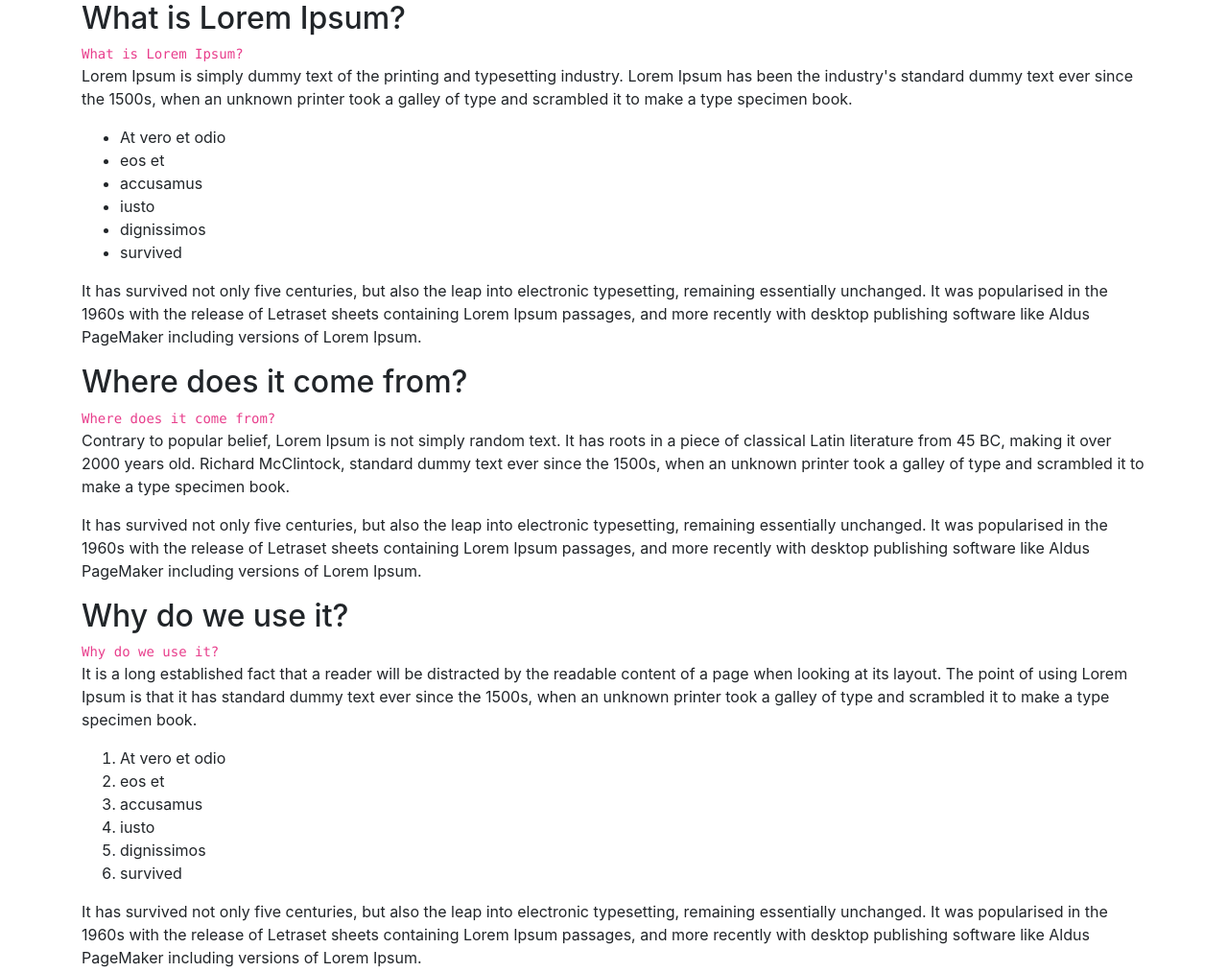
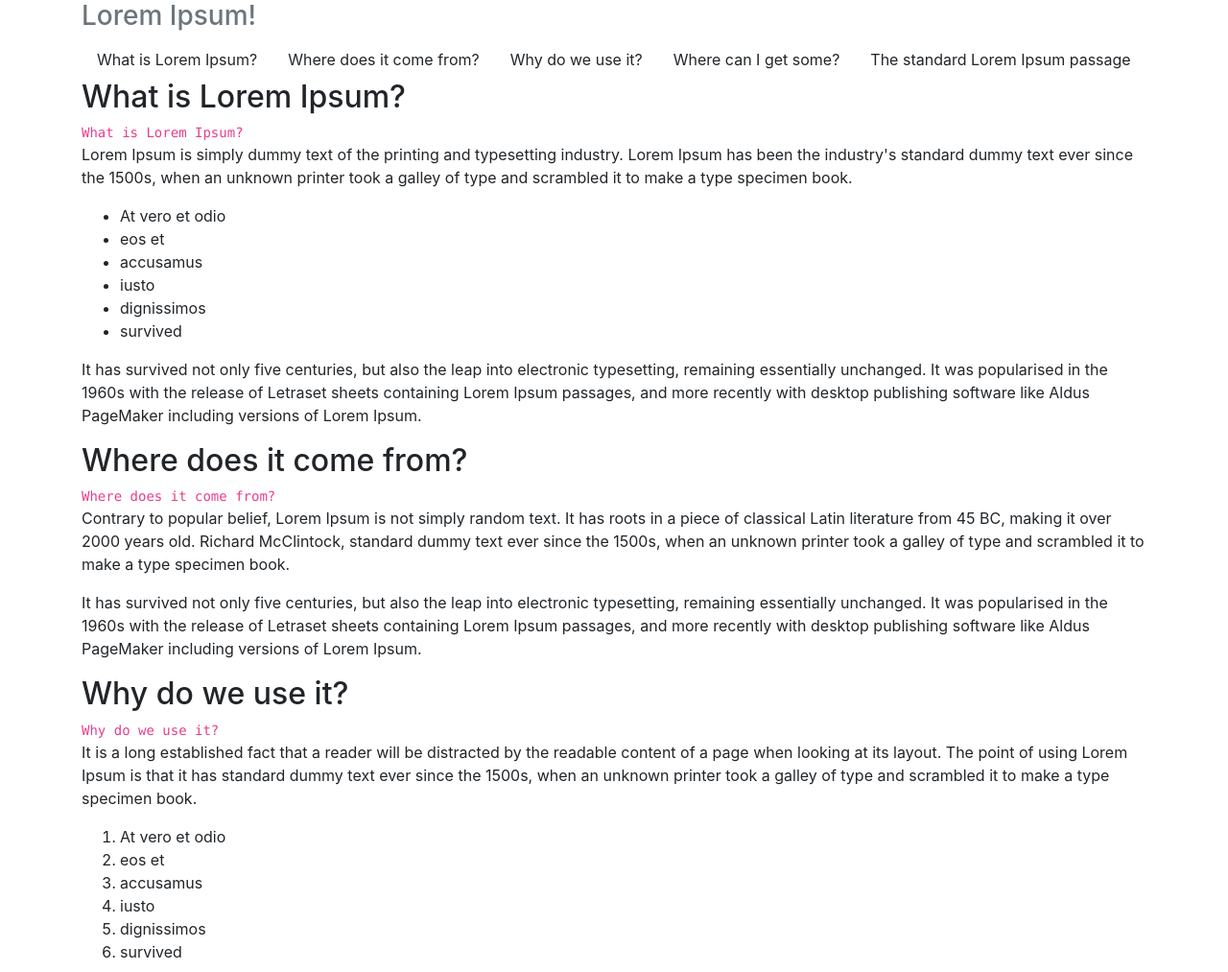
Before and after one commit to guillainbisimwa/TadeuAndGuillainHTML, a plain HTML site: page index.html in a window 1280 px wide. Shown: the top 1013 px of the page at 96% size. Drawn offline with nearby package versions, Linux system fonts and the light colour scheme.

Commit message:
Steps 9 and 10

```diff
--- a/index.html
+++ b/index.html
@@ -7,7 +7,24 @@
         <main id="main-doc" class="container">
             <div>
                 <nav id="navbar">
-
+                    <header class="h3 text-secondary">Lorem Ipsum!</header>
+                    <ul class="nav">
+                        <li class="nav-item">
+                            <a class="nav-link">What is Lorem Ipsum?</a>
+                        </li>
+                        <li class="nav-item">
+                            <a class="nav-link">Where does it come from?</a>
+                        </li>
+                        <li class="nav-item">
+                            <a class="nav-link">Why do we use it?</a>
+                        </li>
+                        <li class="nav-item">
+                            <a class="nav-link">Where can I get some?</a>
+                        </li>
+                        <li class="nav-item">
+                            <a class="nav-link">The standard Lorem Ipsum passage</a>
+                        </li>
+                    </ul>
                 </nav>
             </div>
             <section class="main-section" id="What_is_Lorem_Ipsum">
```
